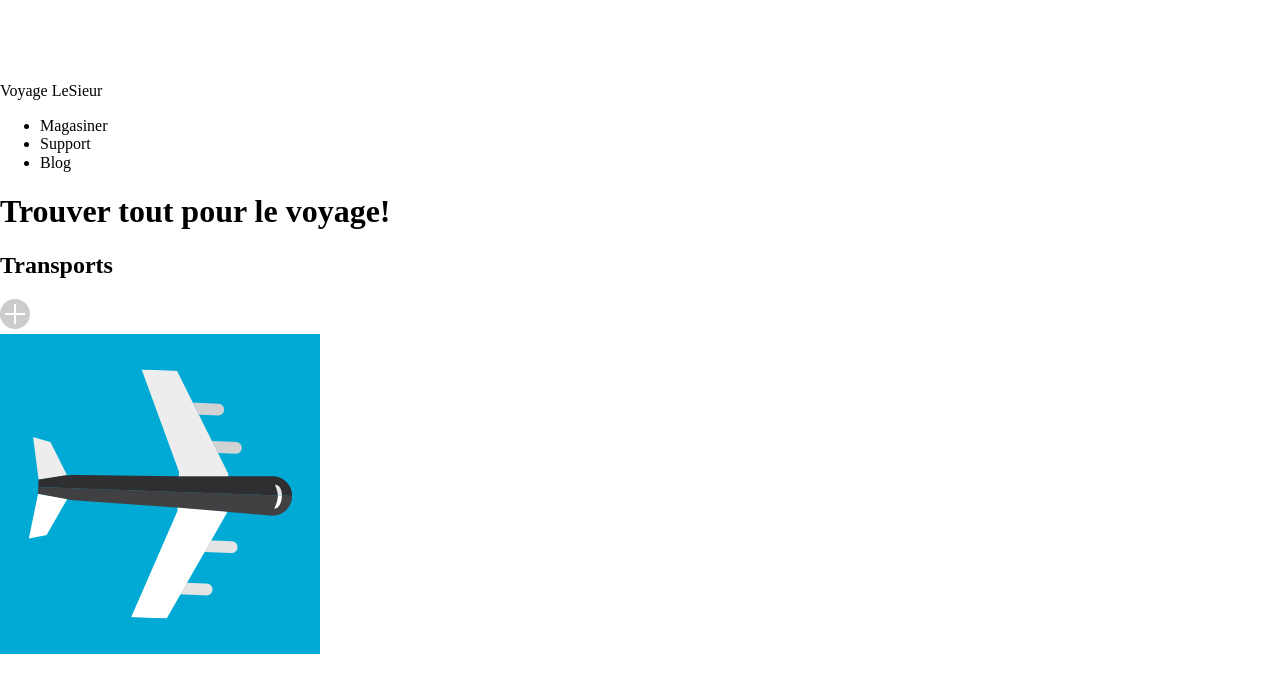
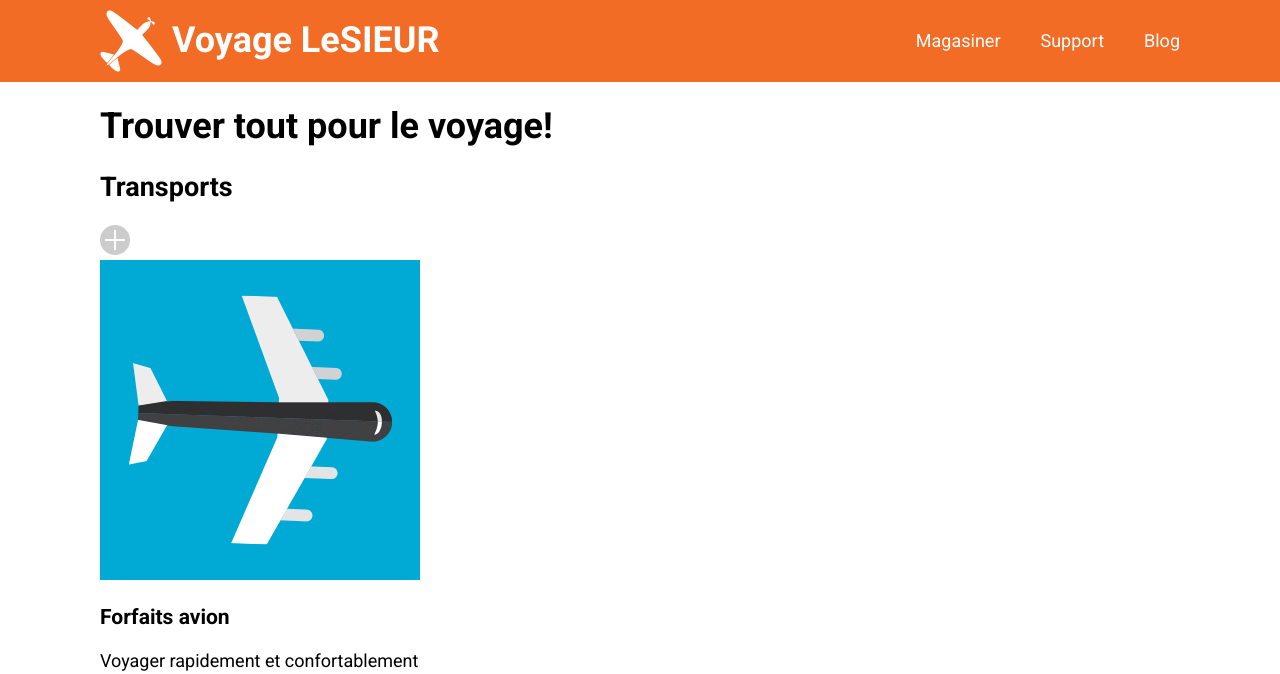
Before and after one commit to NicolasSajaroff/site1_voyagelesieur, a plain HTML site: page index.html in a window 1280 px wide. Shown: the top 674 px of the page. Drawn offline with Linux system fonts and the light colour scheme.

Commit message:
création des styles css
Compléter le header et les propriétés de base

```diff
--- a/css/styles.css
+++ b/css/styles.css
@@ -21,3 +21,130 @@ FONTS GOOGLE FONTS
 /*------------------------------------------------------------
 FIN DES FONTS GOOGLE FONTS
 ------------------------------------------------------------*/
+
+/*------------------------------------------------------------
+PROPRIÉTÉS DU BOX SIZING - BASE
+------------------------------------------------------------*/
+
+html{
+
+    box-sizing: border-box;
+
+}
+
+*,*:before,*:after{
+
+    box-sizing: inherit;
+
+}
+
+/*------------------------------------------------------------
+FIN DES PROPRIÉTÉS DU BOX SIZING - BASE
+------------------------------------------------------------*/
+
+/*------------------------------------------------------------
+PROPRIÉTÉS DES ÉLÉMENTS
+------------------------------------------------------------*/
+
+body{
+
+    margin: 0;
+    padding: 0;
+
+    font-family: "Roboto", serif;
+
+    font-size: 18px;
+
+}
+
+.wrapper{
+
+    max-width: 1080px;
+    margin: 0 auto; /*0 veut dire que top et bottom = 0, et auto affect left et right*/
+
+}
+
+a{
+
+    text-decoration: none;
+
+}
+
+/*------------------------------------------------------------
+PROPRIÉTÉS DES ÉLÉMENTS
+------------------------------------------------------------*/
+
+/*------------------------------------------------------------
+PROPRIÉTÉS DES MODULES
+------------------------------------------------------------*/
+
+/*---HEADER---*/
+
+header{
+
+    background-color: #F26C25;
+    padding-top: 10px;
+    padding-bottom: 10px;
+
+}
+
+header .wrapper{
+
+    display: flex;
+    justify-content: space-between;
+    align-items: center;
+
+}
+
+.logo{
+
+    display: flex;
+    align-items: center;
+    gap: 10px;
+
+}
+
+a p{
+
+    font-size: 36px;
+    font-weight: bold;
+    color: #fff;
+
+    margin: 0;
+
+}
+
+.majuscule_logo{
+
+    text-transform: uppercase;
+
+}
+
+header ul{
+
+    display: flex;
+    gap: 40px;
+
+    list-style-type: none;
+
+    padding: 0;
+
+}
+
+header nav a{
+
+    color: #fff;
+
+}
+
+header nav a:hover{
+
+    text-decoration: underline;
+
+}
+
+/*---FIN du HEADER---*/
+
+/*------------------------------------------------------------
+PROPRIÉTÉS DES MODULES
+------------------------------------------------------------*/
--- a/index.html
+++ b/index.html
@@ -9,7 +9,7 @@
     <meta charset="UTF-8">
     <meta name="viewport" content="width=device-width, initial-scale=1.0">
 
-    <!-----Links des fichiers CSS et JS----->
+    <!--Links des fichiers CSS et JS-->
 
     <!--Link du fichier Normalize-->
 
@@ -28,7 +28,7 @@
     <link rel="stylesheet" href="css/styles.css">
     <script src="js/scripts.js" defer></script>
 
-    <!-----FIN des Links des fichiers CSS et JS----->
+    <!--FIN des Links des fichiers CSS et JS-->
 
     <title>Voyage LeSieur</title>
 
@@ -47,8 +47,7 @@
 
             <!--Logo-->
 
-            <a class="logo" href="index.html"><img src="images/logo_voyagelesieur.png" alt="Logo Voyage LeSieur"></a>
-            <p>Voyage Le<span class="majuscule_logo">Sieur</span></p>
+            <a class="logo" href="index.html"><img src="images/logo_voyagelesieur.png" alt="Logo Voyage LeSieur"><p>Voyage Le<span class="majuscule_logo">Sieur</span></p></a>
 
             <!--FIN du Logo-->
 
@@ -60,9 +59,9 @@
 
                 <ul>
 
-                    <li><a href="#"></a>Magasiner</li>
-                    <li><a href="#"></a>Support</li>
-                    <li><a href="#"></a>Blog</li>
+                    <li><a href="">Magasiner</a></li>
+                    <li><a href="">Support</a></li>
+                    <li><a href="">Blog</a></li>
 
                 </ul>
 
@@ -167,10 +166,10 @@
 
                 <ul>
 
-                    <li class="facebook"><a href="#"></a></li>
-                    <li class="twitter"><a href="#"></a></li>
-                    <li class="linkedin"><a href="#"></a></li>
-                    <li class="pinterest"><a href="#"></a></li>
+                    <li class="facebook"><a href=""></a></li>
+                    <li class="twitter"><a href=""></a></li>
+                    <li class="linkedin"><a href=""></a></li>
+                    <li class="pinterest"><a href=""></a></li>
 
                 </ul>
 
```
